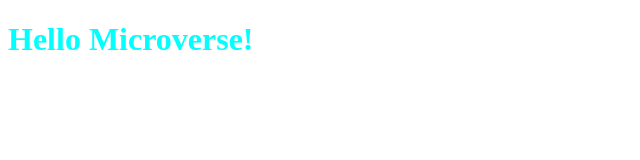
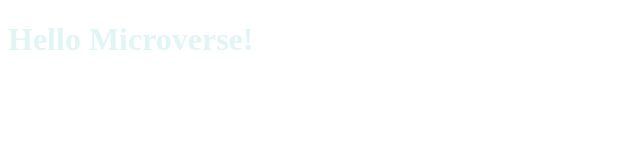
Before and after one commit to ssenkooto1/hello-world, a website: page index.html in a window 1280 px wide. Shown: the whole page, without its empty margins (0-640 px from the left). Drawn offline with Linux system fonts and the light colour scheme.

Commit message:
add color to the header tag of the index file

```diff
--- a/style.css
+++ b/style.css
@@ -1,3 +1,3 @@
 h1 {
-  color: aqua;
+  color: rgb(225, 245, 245);
 }
```
